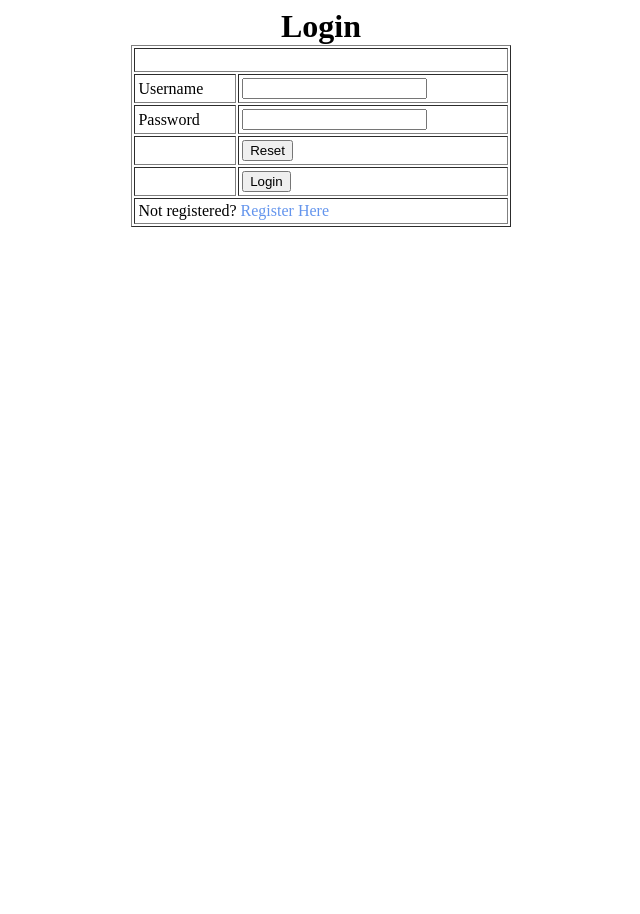
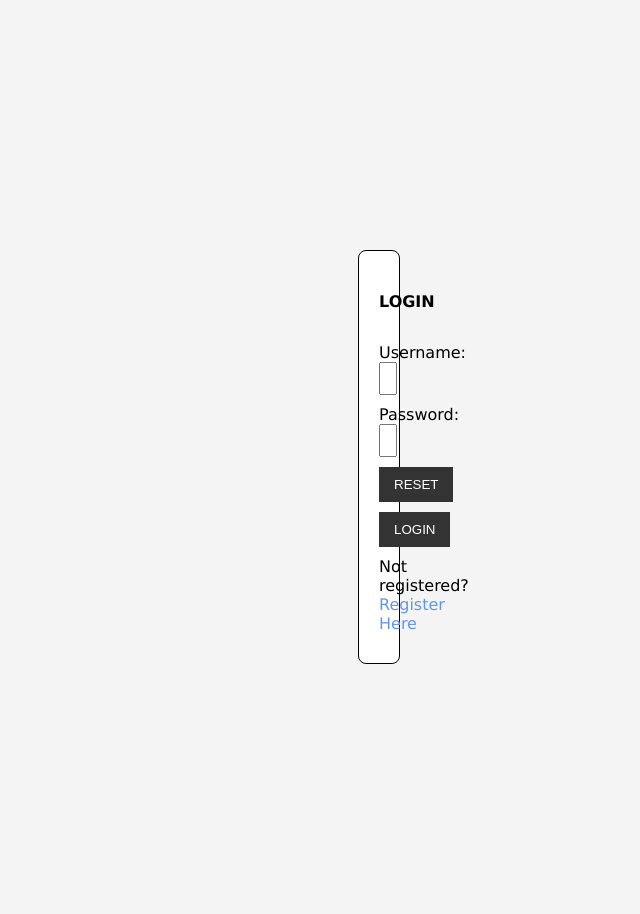
Before and after one commit to lncmchl3/Callmax_Coaching, a PHP site: page /callmaxcoaching/ in a window 1280 px wide. Shown: the whole page, without its empty margins (319-959 px from the left). Before the commit the page ends 227 px from the top, so only its background shows below. Run offline with PHP 8.4, Linux system fonts and the light colour scheme.

Commit message:
new desgin login page draft

```diff
--- a/css/style.css
+++ b/css/style.css
@@ -0,0 +1,58 @@
+.container {
+  width: 80%;
+  margin: auto;
+}
+.center {
+  font-size: 32px;
+  font-weight: bold;
+}
+a {
+  text-decoration: none;
+  color: cornflowerblue;
+}
+a:hover {
+}
+body {
+  background-color: #f4f4f4;
+  columns: #55555f;
+  font-family: Verdana, Geneva, Tahoma, sans-serif, Helvetica, sans-serif,
+    Geneva, Tahoma, sans-serif;
+}
+.button {
+  background-color: #333;
+  color: #fff;
+  padding: 10px 15px;
+  border: none;
+}
+.box-1 {
+  background-color: #fff;
+  border-right: 1px black solid;
+  border-left: 1px black solid;
+  border-top: 1px black solid;
+  border-bottom: 1px black solid;
+  padding: 20px;
+  margin-right: 669px;
+  margin-left: 669px;
+  margin-bottom: 250px;
+  margin-top: 250px;
+  border-radius: 0.5em;
+  box-shadow: 50%;
+}
+.form-group h4 {
+  padding: 0px;
+}
+
+.my-form .form-group {
+  padding-bottom: 10px;
+}
+.my-form label {
+  display: inline;
+}
+.my-form {
+  text-align: center;
+}
+.my-form input[type="text"],
+.my-form input[type="password"] {
+  padding: 7px;
+  width: 50%;
+}
--- a/index.php
+++ b/index.php
@@ -1,16 +1,9 @@
 <!DOCTYPE html>
-<style>
-    .center {
-        font-size: 32px;
-		font-weight: bold;
-      }
-      a{
-        text-decoration: none;
-        color: cornflowerblue;
-    }
-</style>
+
+
 <html>
     <head>
+        <link rel="stylesheet" type="text/css" href="css/style.css">
         <meta http-equiv="Content-Type" content="text/html; charset=UTF-8">
         <title>Coaching System - Callmax Solutions</title>
     </head>
@@ -20,8 +13,9 @@
             if (@is_null($_SESSION['demerits'])) {
         ?>
         <link rel="icon" href="searchicon.png">
-
-        <form method="post" action="login.php" autocomplete="off">
+		<div class="box-1">
+        <form class="my-form" "method="post" action="login.php" autocomplete="off">
+        <!--
             <center>
 			<span class="center">Login</span>
                 <table border="1" width="30%" cellpadding="3">
@@ -46,32 +40,36 @@
 
                         </tr>
                     </thead>
-                    <tbody>
-                        <tr>
-                            <td>Username</td>
-                            <td><input type="text" name="uname" value="" /></td>
+                    -->
+                        <div class="form-group">
+                            <h4>LOGIN</h4>
+                        </div>
+                        <div class="form-group">
+                            <label>Username: </label>
+                            <input type="text" name="uname" value="" placeholder="Enter your username" />
+                        </div>
 
-                        </tr>
-                        <tr>
-                            <td>Password</td>
-                            <td><input type="password" name="pass" value="" /></td>
-                        </tr>
-                        <tr>
-                            <td></td>
-                            <td><input type="reset" value="Reset" /></td>
-                        </tr>
-                        <tr>
-                            <td></td>
-							<td><button name="Login"/>Login</button></td>
-                        </tr>
+                        <div class="form-group">
+                            <label>Password: </label>
+                            <input type="password" name="pass" value="" placeholder="Enter your username" />
+                        </div>
 
-                        <tr>
-                            <td colspan="2">Not registered? <a href="reg.php">Register Here</a></td>
-                        </tr>
-                    </tbody>
-                </table>
-            </center>
+                        <div class="form-group">
+                            <input class="button" type="reset" value="RESET" />
+                        </div>
+
+                        <div class="form-group">
+							<button class= "button "name="Login"/>LOGIN</button>
+                        </div>
+
+                        <div class="form-group">
+                            <label>Not registered?</label>
+                            <a href="reg.php">Register Here</a>
+                        </div>
+
+
         </form>
+        </div>
         <?php
             }else if (@$_SESSION['demerits'] == "TL") {
                     header("location:agentSearch/AgentSearch.php");
```
